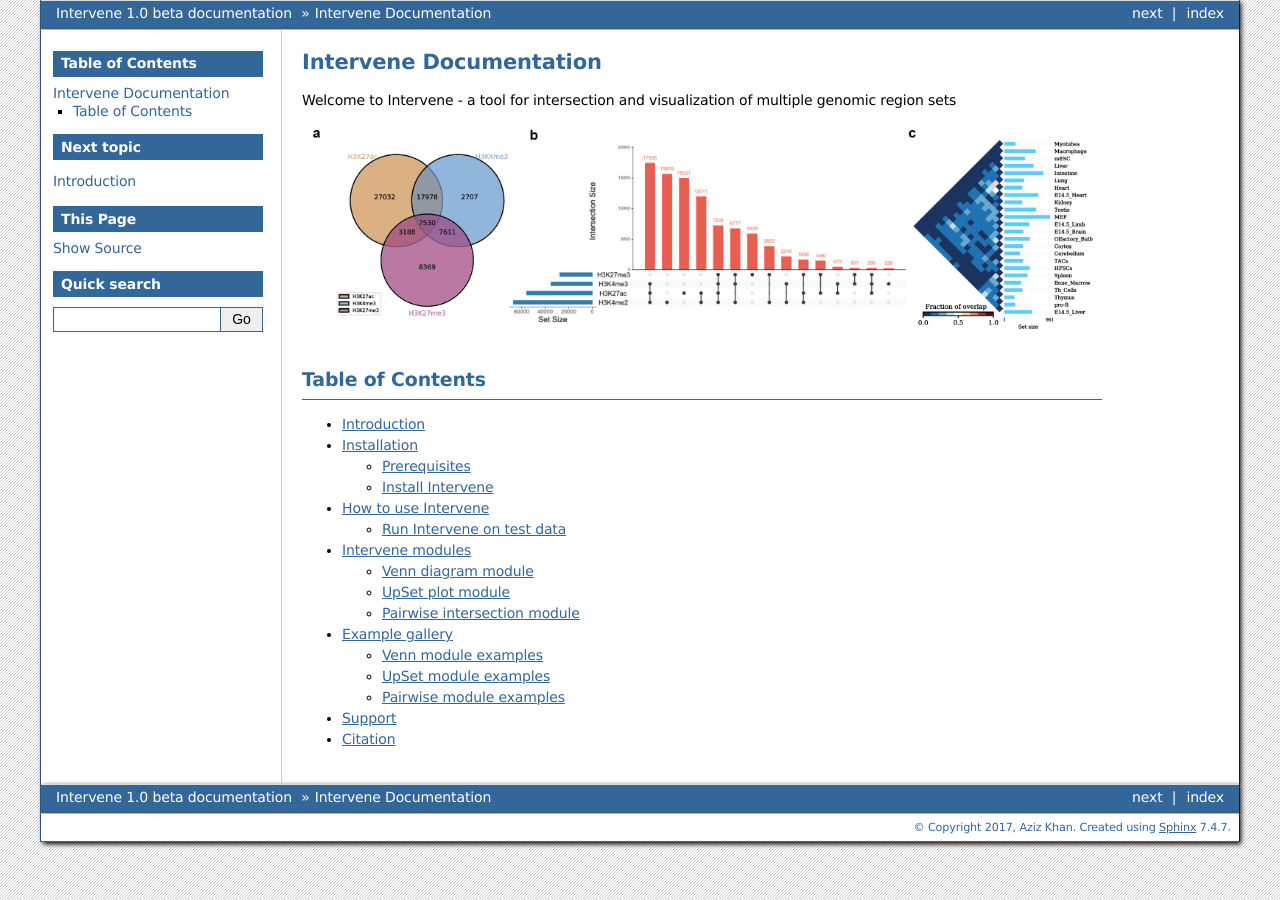
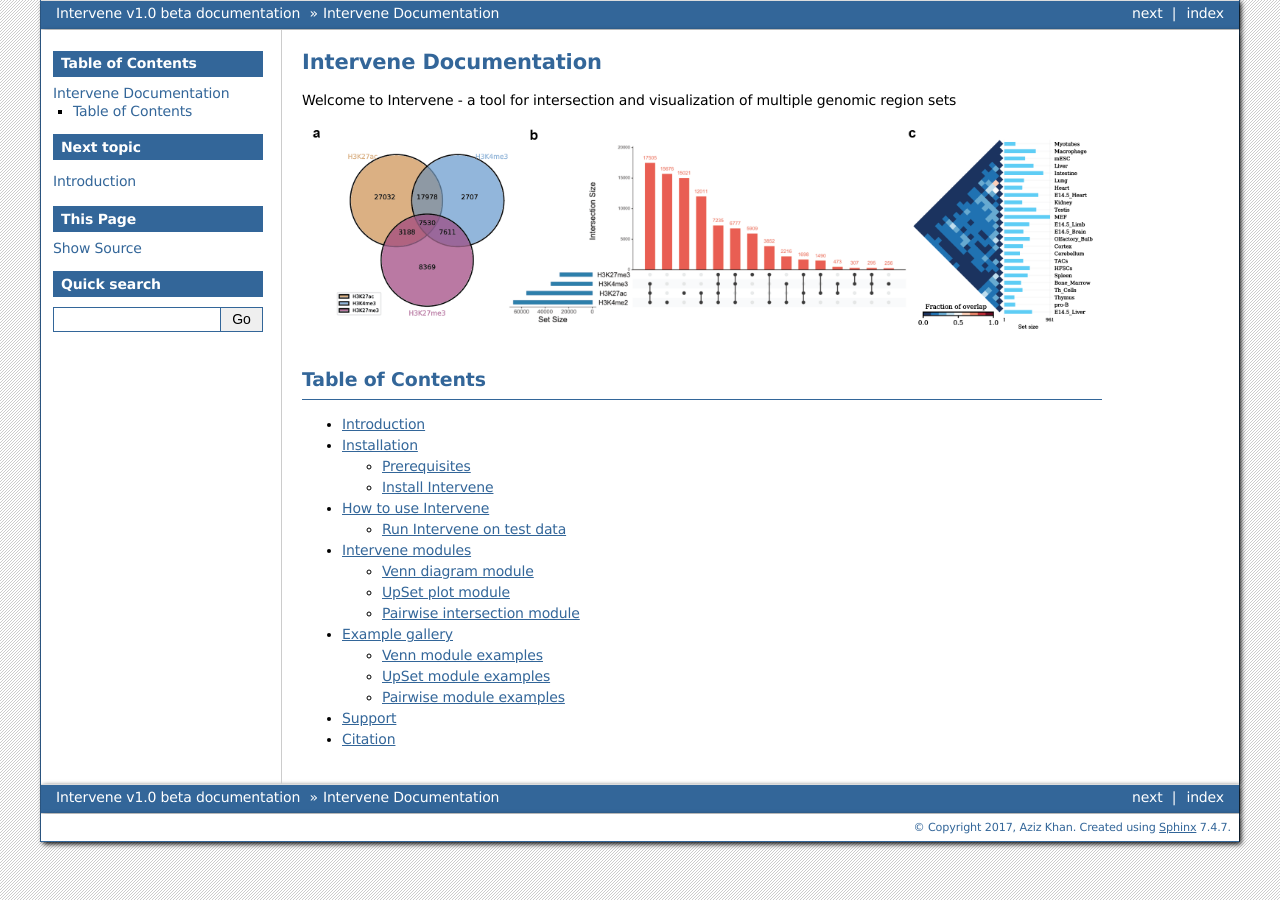
Before and after one commit to asntech/intervene, a Sphinx documentation site: the page built from docs/index.rst, in a window 1280 px wide. Built offline with Sphinx 7.4.7, drawn with Linux system fonts in a browser that asks for light colours.

Commit message:
Initial commit

```diff
--- a/README.rst
+++ b/README.rst
@@ -3,6 +3,9 @@
 Intervene is a tool for intersection and visualization of multiple genomic region and gene sets.
 
 [Documentation](http://intervene.readthedocs.org)
+
+.. figure:: docs/img/Intervene_plots.png
+
 
 Installation
 ============
--- a/docs/conf.py
+++ b/docs/conf.py
@@ -60,7 +60,7 @@
 # The short X.Y version.
 version = '1.0'
 # The full version, including alpha/beta/rc tags.
-release = '1.0 beta'
+release = 'v1.0 beta'
 
 # The language for content autogenerated by Sphinx. Refer to documentation
 # for a list of supported languages.
```
